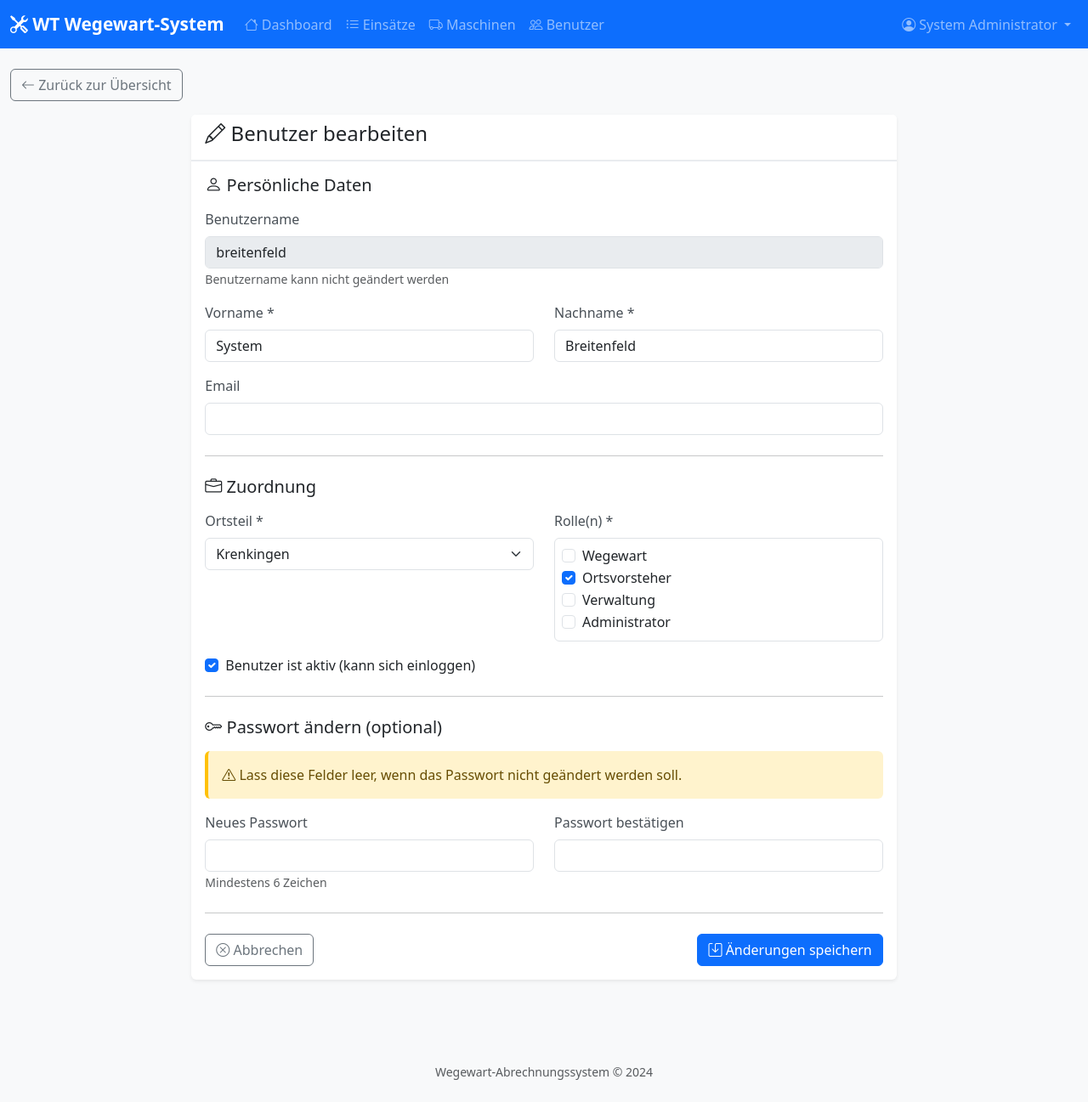
After one commit to muellerjo/WayWard, a Flask app: page /admin/user/4/modify in a window 1280 px wide. The commit adds this page. Shown: the whole page at 85% size. Run offline with Flask 3, Linux system fonts and the light colour scheme; a user stored in the database is signed in; data comes from the database, SQL or seed files in the repository; both versions use the stored data as it was after the commit.

Commit message:
benuter haben mehrere rollen

```diff
--- a/src/app.py
+++ b/src/app.py
@@ -648,17 +648,19 @@ def maschine_aktivieren(maschine_id):
     flash('Maschine aktiviert', 'success')
     return redirect(url_for('maschinen_liste'))
 
-@app.route('/admin/benutzer')
-@rolle_required('admin', 'verwaltung')
-def admin_benutzer():
+# ==================== Benutzerverwaltung ====================
+
+@app.route('/admin/user')
+@rolle_required('admin', 'verwaltung', 'ortsvorsteher')
+def admin_user():
     """Benutzerverwaltung"""
     db = get_db()
     benutzer = db.execute('SELECT * FROM user ORDER BY ortsteil, name').fetchall()
-    return render_template('admin_benutzer.html', user=get_current_user(), benutzer=benutzer)
+    return render_template('admin_user.html', user=get_current_user(), benutzer=benutzer)
 
-@app.route('/admin/benutzer/neu', methods=['GET', 'POST'])
+@app.route('/admin/user/new', methods=['GET', 'POST'])
 @rolle_required('admin', 'verwaltung')
-def admin_benutzer_neu():
+def admin_user_new():
     """Neuen Benutzer anlegen"""
     if request.method == 'POST':
         benutzername = request.form.get('benutzername', '').strip().lower()
@@ -673,17 +675,17 @@ def admin_benutzer_neu():
         # Validierung
         if not all([benutzername, passwort, vorname, name, ortsteil, rolle]):
             flash('Bitte alle Pflichtfelder ausfüllen', 'danger')
-            return render_template('admin_benutzer_neu.html', user=get_current_user())
+            return render_template('admin_user_new.html', user=get_current_user())
 
         if len(passwort) < 6:
             flash('Passwort muss mindestens 6 Zeichen lang sein', 'danger')
-            return render_template('admin_benutzer_neu.html', user=get_current_user())
+            return render_template('admin_user_new.html', user=get_current_user())
 
         # Benutzername-Format prüfen
         import re
         if not re.match(r'^[a-z0-9._]+$', benutzername):
             flash('Benutzername darf nur Kleinbuchstaben, Zahlen, Punkt und Unterstrich enthalten', 'danger')
-            return render_template('admin_benutzer_neu.html', user=get_current_user())
+            return render_template('admin_user_new.html', user=get_current_user())
 
         db = get_db()
 
@@ -691,7 +693,7 @@ def admin_benutzer_neu():
         existing = db.execute('SELECT id FROM user WHERE username = ?', (benutzername,)).fetchone()
         if existing:
             flash(f'Benutzername "{benutzername}" existiert bereits', 'danger')
-            return render_template('admin_benutzer_neu.html', user=get_current_user())
+            return render_template('admin_user_new.html', user=get_current_user())
 
         # Benutzer anlegen
         passwort_hash = generate_password_hash(passwort)
@@ -704,22 +706,22 @@ def admin_benutzer_neu():
             ''', (benutzername, passwort_hash, name, vorname, ortsteil, rolle, email, aktiv, current_user['id']))
             db.commit()
             flash(f'Benutzer "{benutzername}" erfolgreich angelegt', 'success')
-            return redirect(url_for('admin_benutzer'))
+            return redirect(url_for('admin_user'))
         except Exception as e:
             flash(f'Fehler beim Anlegen des Benutzers: {e}', 'danger')
 
-    return render_template('admin_benutzer_neu.html', user=get_current_user())
+    return render_template('admin_user_new.html', user=get_current_user())
 
-@app.route('/admin/benutzer/<int:benutzer_id>/bearbeiten', methods=['GET', 'POST'])
+@app.route('/admin/user/<int:benutzer_id>/modify', methods=['GET', 'POST'])
 @rolle_required('admin', 'verwaltung')
-def admin_benutzer_bearbeiten(benutzer_id):
+def admin_user_modify(benutzer_id):
     """Benutzer bearbeiten"""
     db = get_db()
     benutzer_edit = db.execute('SELECT * FROM user WHERE id = ?', (benutzer_id,)).fetchone()
 
     if not benutzer_edit:
         flash('Benutzer nicht gefunden', 'danger')
-        return redirect(url_for('admin_benutzer'))
+        return redirect(url_for('admin_user'))
 
     if request.method == 'POST':
         vorname = request.form.get('vorname', '').strip()
@@ -734,17 +736,17 @@ def admin_benutzer_bearbeiten(benutzer_id):
         # Validierung
         if not all([vorname, name, ortsteil, rolle]):
             flash('Bitte alle Pflichtfelder ausfüllen', 'danger')
-            return render_template('admin_benutzer_bearbeiten.html', user=get_current_user(), benutzer_edit=benutzer_edit)
+            return render_template('admin_user_modify.html', user=get_current_user(), benutzer_edit=benutzer_edit)
 
         # Passwort ändern (falls angegeben)
         if neues_passwort:
             if len(neues_passwort) < 6:
                 flash('Passwort muss mindestens 6 Zeichen lang sein', 'danger')
-                return render_template('admin_benutzer_bearbeiten.html', user=get_current_user(), benutzer_edit=benutzer_edit)
+                return render_template('admin_user_modify.html', user=get_current_user(), benutzer_edit=benutzer_edit)
 
             if neues_passwort != neues_passwort_confirm:
                 flash('Passwörter stimmen nicht überein', 'danger')
-                return render_template('admin_benutzer_bearbeiten.html', user=get_current_user(), benutzer_edit=benutzer_edit)
+                return render_template('admin_user_modify.html', user=get_current_user(), benutzer_edit=benutzer_edit)
 
             passwort_hash = generate_password_hash(neues_passwort)
             db.execute('''
@@ -761,9 +763,9 @@ def admin_benutzer_bearbeiten(benutzer_id):
 
         db.commit()
         flash('Benutzer erfolgreich aktualisiert', 'success')
-        return redirect(url_for('admin_benutzer'))
+        return redirect(url_for('admin_user'))
 
-    return render_template('admin_benutzer_bearbeiten.html', user=get_current_user(), benutzer_edit=benutzer_edit)
+    return render_template('admin_user_modify.html', user=get_current_user(), benutzer_edit=benutzer_edit)
 
 @app.route('/admin/benutzer/<int:benutzer_id>/deaktivieren', methods=['POST'])
 @rolle_required('admin', 'verwaltung')
@@ -773,7 +775,7 @@ def admin_benutzer_deaktivieren(benutzer_id):
     db.execute('UPDATE user SET aktiv = 0 WHERE id = ?', (benutzer_id,))
     db.commit()
     flash('Benutzer deaktiviert', 'warning')
-    return redirect(url_for('admin_benutzer'))
+    return redirect(url_for('admin_user'))
 
 @app.route('/admin/benutzer/<int:benutzer_id>/aktivieren', methods=['POST'])
 @rolle_required('admin', 'verwaltung')
@@ -783,7 +785,7 @@ def admin_benutzer_aktivieren(benutzer_id):
     db.execute('UPDATE user SET aktiv = 1 WHERE id = ?', (benutzer_id,))
     db.commit()
     flash('Benutzer aktiviert', 'success')
-    return redirect(url_for('admin_benutzer'))
+    return redirect(url_for('admin_user'))
 
 
 @app.route('/profil/passwort', methods=['GET', 'POST'])
@@ -837,6 +839,31 @@ def status_text(status):
     }
     return texts.get(status, status)
 
+@app.template_filter('role_badge')
+def role_badge(role_code):
+    """Formatiert eine Rolle als farbiges Badge mit Namen aus der Datenbank"""
+    role_code = role_code.strip()  # Remove whitespace
+
+    # Badge-Farben für verschiedene Rollen
+    badge_classes = {
+        'admin': 'bg-danger',
+        'verwaltung': 'bg-primary',
+        'ortsvorsteher': 'bg-info',
+        'wegewart': 'bg-success'
+    }
+
+    # Try to get role name from database
+    db = get_db()
+    role = db.execute(
+        "SELECT role_name FROM roles WHERE role_code = ?",
+        (role_code,)
+    ).fetchone()
+
+    role_name = role['role_name'] if role else role_code.title()
+    badge_class = badge_classes.get(role_code, 'bg-secondary')
+
+    return f'<span class="badge {badge_class}">{role_name}</span>'
+
 # ==================== Start ====================
 
 if __name__ == '__main__':
--- /dev/null
+++ b/src/templates/admin_user_modify.html
@@ -0,0 +1,147 @@
+{% extends "base.html" %}
+
+{% block title %}Benutzer bearbeiten - Wegewart-System{% endblock %}
+
+{% block content %}
+<div class="row mb-3">
+    <div class="col-md-12">
+        <a href="{{ url_for('admin_user') }}" class="btn btn-outline-secondary">
+            <i class="bi bi-arrow-left"></i> Zurück zur Übersicht
+        </a>
+    </div>
+</div>
+
+<div class="row">
+    <div class="col-md-8 offset-md-2">
+        <div class="card">
+            <div class="card-header">
+                <h4><i class="bi bi-pencil"></i> Benutzer bearbeiten</h4>
+            </div>
+            <div class="card-body">
+                <form method="POST" action="{{ url_for('admin_user_modify', benutzer_id=benutzer_edit.id) }}">
+                    <!-- Persönliche Daten -->
+                    <h5 class="mb-3"><i class="bi bi-person"></i> Persönliche Daten</h5>
+
+                    <div class="mb-3">
+                        <label class="form-label">Benutzername</label>
+                        <input type="text" class="form-control" value="{{ benutzer_edit.username }}" disabled>
+                        <small class="text-muted">Benutzername kann nicht geändert werden</small>
+                    </div>
+
+                    <div class="row mb-3">
+                        <div class="col-md-6">
+                            <label for="vorname" class="form-label">Vorname *</label>
+                            <input type="text" class="form-control" id="vorname" name="vorname"
+                                   value="{{ request.form.get('vorname', benutzer_edit.vorname) }}" required>
+                        </div>
+                        <div class="col-md-6">
+                            <label for="name" class="form-label">Nachname *</label>
+                            <input type="text" class="form-control" id="name" name="name"
+                                   value="{{ request.form.get('name', benutzer_edit.name) }}" required>
+                        </div>
+                    </div>
+
+                    <div class="mb-3">
+                        <label for="email" class="form-label">Email</label>
+                        <input type="email" class="form-control" id="email" name="email"
+                               value="{{ request.form.get('email', benutzer_edit.email or '') }}">
+                    </div>
+
+                    <hr class="my-4">
+
+                    <!-- Zuordnung -->
+                    <h5 class="mb-3"><i class="bi bi-briefcase"></i> Zuordnung</h5>
+
+                    <div class="row mb-3">
+                        <div class="col-md-6">
+                            <label for="ortsteil" class="form-label">Ortsteil *</label>
+                            <select class="form-select" id="ortsteil" name="ortsteil" required>
+                                <option value="Krenkingen" {% if request.form.get('ortsteil', benutzer_edit.ortsteil) == 'Krenkingen' %}selected{% endif %}>Krenkingen</option>
+                                <option value="Dangstetten" {% if request.form.get('ortsteil', benutzer_edit.ortsteil) == 'Dangstetten' %}selected{% endif %}>Dangstetten</option>
+                                <option value="Oberlauchringen" {% if request.form.get('ortsteil', benutzer_edit.ortsteil) == 'Oberlauchringen' %}selected{% endif %}>Oberlauchringen</option>
+                                <option value="Unterlauchringen" {% if request.form.get('ortsteil', benutzer_edit.ortsteil) == 'Unterlauchringen' %}selected{% endif %}>Unterlauchringen</option>
+                                <option value="Tiengen" {% if request.form.get('ortsteil', benutzer_edit.ortsteil) == 'Tiengen' %}selected{% endif %}>Tiengen</option>
+                                <option value="Verwaltung" {% if request.form.get('ortsteil', benutzer_edit.ortsteil) == 'Verwaltung' %}selected{% endif %}>Verwaltung</option>
+                            </select>
+                        </div>
+                        <div class="col-md-6">
+                            <label class="form-label">Rolle(n) *</label>
+                            <div class="border rounded p-2" style="max-height: 150px; overflow-y: auto;">
+                                {% set selected_roles = request.form.getlist('rolle') or (benutzer_edit.roles.split(',') if benutzer_edit.roles else []) %}
+
+                                <div class="form-check">
+                                    <input class="form-check-input" type="checkbox" name="rolle" value="wegewart" id="rolle_wegewart"
+                                        {% if 'wegewart' in selected_roles %}checked{% endif %}>
+                                    <label class="form-check-label" for="rolle_wegewart">Wegewart</label>
+                                </div>
+
+                                <div class="form-check">
+                                    <input class="form-check-input" type="checkbox" name="rolle" value="ortsvorsteher" id="rolle_ortsvorsteher"
+                                        {% if 'ortsvorsteher' in selected_roles %}checked{% endif %}>
+                                    <label class="form-check-label" for="rolle_ortsvorsteher">Ortsvorsteher</label>
+                                </div>
+
+                                <div class="form-check">
+                                    <input class="form-check-input" type="checkbox" name="rolle" value="verwaltung" id="rolle_verwaltung"
+                                        {% if 'verwaltung' in selected_roles %}checked{% endif %}>
+                                    <label class="form-check-label" for="rolle_verwaltung">Verwaltung</label>
+                                </div>
+
+                                <div class="form-check">
+                                    <input class="form-check-input" type="checkbox" name="rolle" value="admin" id="rolle_admin"
+                                        {% if 'admin' in selected_roles %}checked{% endif %}>
+                                    <label class="form-check-label" for="rolle_admin">Administrator</label>
+                                </div>
+                            </div>
+                        </div>
+                    </div>
+
+                    <div class="mb-3 form-check">
+                        <input type="checkbox" class="form-check-input" id="aktiv" name="aktiv"
+                               {% if request.form.get('aktiv') == 'on' or (not request.form and benutzer_edit.aktiv) %}checked{% endif %}>
+                        <label class="form-check-label" for="aktiv">
+                            Benutzer ist aktiv (kann sich einloggen)
+                        </label>
+                    </div>
+
+                    <hr class="my-4">
+
+                    <!-- Passwort ändern (optional) -->
+                    <h5 class="mb-3"><i class="bi bi-key"></i> Passwort ändern (optional)</h5>
+
+                    <div class="alert alert-warning">
+                        <i class="bi bi-exclamation-triangle"></i>
+                        Lass diese Felder leer, wenn das Passwort nicht geändert werden soll.
+                    </div>
+
+                    <div class="row mb-3">
+                        <div class="col-md-6">
+                            <label for="neues_passwort" class="form-label">Neues Passwort</label>
+                            <input type="password" class="form-control" id="neues_passwort" name="neues_passwort"
+                                   minlength="6">
+                            <small class="text-muted">Mindestens 6 Zeichen</small>
+                        </div>
+                        <div class="col-md-6">
+                            <label for="neues_passwort_confirm" class="form-label">Passwort bestätigen</label>
+                            <input type="password" class="form-control" id="neues_passwort_confirm"
+                                   name="neues_passwort_confirm" minlength="6">
+                        </div>
+                    </div>
+
+                    <hr class="my-4">
+
+                    <!-- Buttons -->
+                    <div class="d-flex justify-content-between">
+                        <a href="{{ url_for('admin_user') }}" class="btn btn-outline-secondary">
+                            <i class="bi bi-x-circle"></i> Abbrechen
+                        </a>
+                        <button type="submit" class="btn btn-primary">
+                            <i class="bi bi-save"></i> Änderungen speichern
+                        </button>
+                    </div>
+                </form>
+            </div>
+        </div>
+    </div>
+</div>
+{% endblock %}
--- a/src/templates/base.html
+++ b/src/templates/base.html
@@ -49,9 +49,9 @@
                             <i class="bi bi-truck"></i> Maschinen
                         </a>
                     </li>
-                    {% if user.roles|has_role('admin') or user.roles|has_role('verwaltung') %}
+                    {% if user.roles|has_role('admin') or user.roles|has_role('verwaltung')  or user.roles|has_role('ortsvorsteher')%}
                     <li class="nav-item">
-                        <a class="nav-link" href="{{ url_for('admin_benutzer') }}">
+                        <a class="nav-link" href="{{ url_for('admin_user') }}">
                             <i class="bi bi-people"></i> Benutzer
                         </a>
                     </li>
```
Also changed, not shown: src/templates/admin_user.html (added, +97 -0 lines), src/templates/admin_user_new.html (added, +129 -0 lines), src/templates/user.html (added, +99 -0 lines), src/wayward_db.py (+27 -2 lines), src/wegewart.db.
